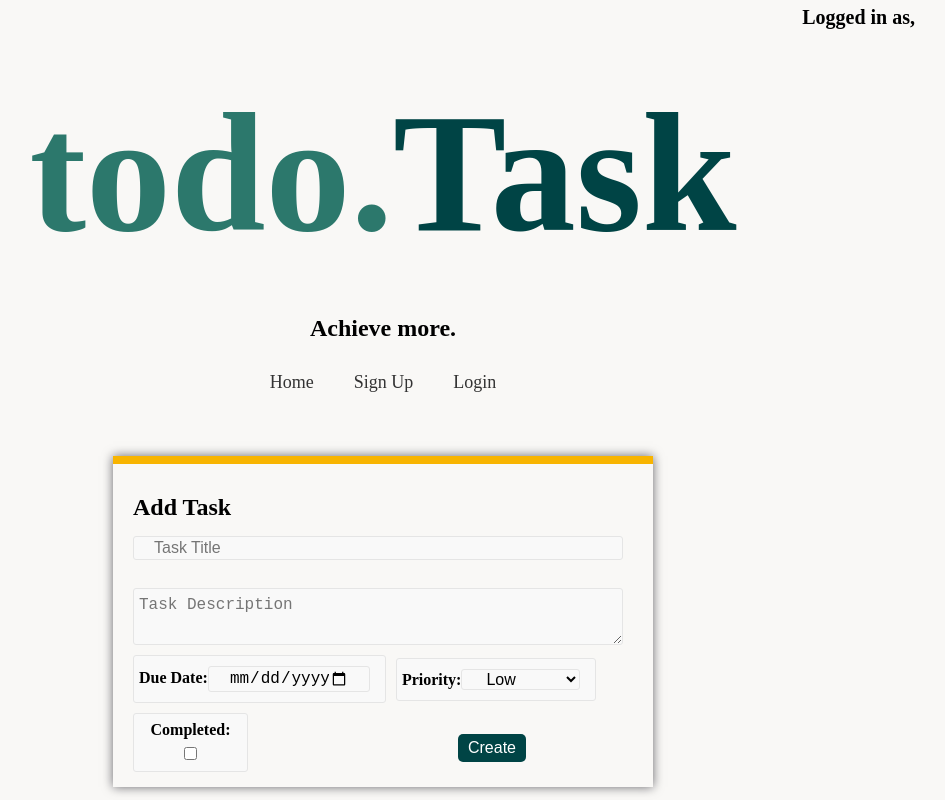
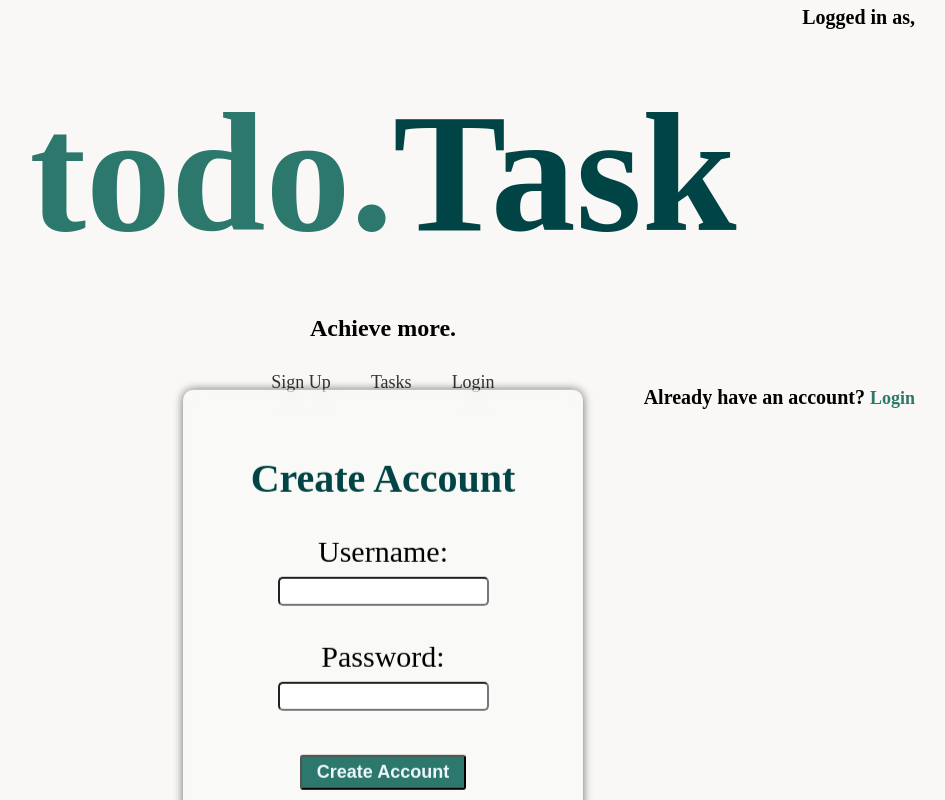
Before and after one commit to emmanuel-mukira/Group-2-Task-management-App, a React (Create React App) app: page / in a window 1280 px wide. Shown: the top 800 px of the page, without its empty margins (257-1202 px from the left). Built offline with nearby package versions, Linux system fonts and the light colour scheme; data requests are answered from the project's data file.

Commit message:
Add: Edit page style

```diff
--- a/db.json
+++ b/db.json
@@ -112,6 +112,11 @@
       "username": "Kitonyi",
       "password": "12345",
       "id": 17
+    },
+    {
+      "username": "got",
+      "password": "222",
+      "id": 18
     }
   ]
 }
--- a/src/App.js
+++ b/src/App.js
@@ -33,10 +33,10 @@ function App() {
         <nav>
           <ul>
             <li>
-              <Link to="/">Home</Link>
+              <Link to="/">Sign Up</Link>
             </li>
             <li>
-              <Link to="/signup">Sign Up</Link>
+              <Link to="/tasks">Tasks</Link>
             </li>
             <li>
               <Link to="/login">Login</Link>
@@ -44,8 +44,8 @@ function App() {
           </ul>
         </nav>
         <Routes>
-          <Route path="/" element={<Home currentUser={currentUser} />} />
-          <Route path="/signup" element={<SignUp onSignUp={handleSignUp}/>} />
+          <Route path="/" element={<SignUp onSignUp={handleSignUp}/>} />
+          <Route path="/tasks" element={<Home currentUser={currentUser} />} />
           <Route
           path="/login"
           element={
--- a/src/components/TaskDisplay.js
+++ b/src/components/TaskDisplay.js
@@ -26,7 +26,6 @@ export default function TaskDisplay({tasks,handleDeleteClick,handleEditClick}) {
             <th>Description</th>
             <th>Due Date</th>
             <th>Priority</th>
-            <th>Completed</th>
             <th>Assigned to</th>
             <th>Action</th>
           </tr>
@@ -38,10 +37,8 @@ export default function TaskDisplay({tasks,handleDeleteClick,handleEditClick}) {
               <td>{task.description}</td>
               <td>{task.due_date}</td>
               <td>{task.priority}</td>
-              <td>{task.completed ? 'Yes' : 'No'}</td>
               <td>{task.assigned_to}</td>
               <td>
-                <button onClick={() => handleEditClick(task)}>Edit</button>
                 <button onClick={() => handleDeleteClick(task.id)}>Delete</button>
               </td>
             </tr>
--- a/src/components/Tasks.js
+++ b/src/components/Tasks.js
@@ -154,16 +154,6 @@ function Task({ userId , onTaskCreated,username }) {
             </select>
           </label>
           <br />
-          <label>
-            Completed:
-            <input
-              type="checkbox"
-              name="completed"
-              checked={editingTask ? editingTask.completed : newTask.completed}
-              onChange={handleCompletedChange}
-            />
-          </label>
-          <br />
           <br />
           <button type="submit">
             {editingTask ? "Update" : "Create"}
```
